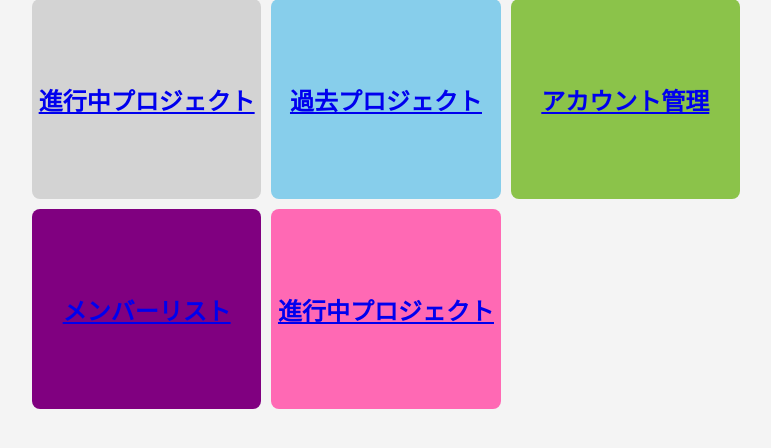
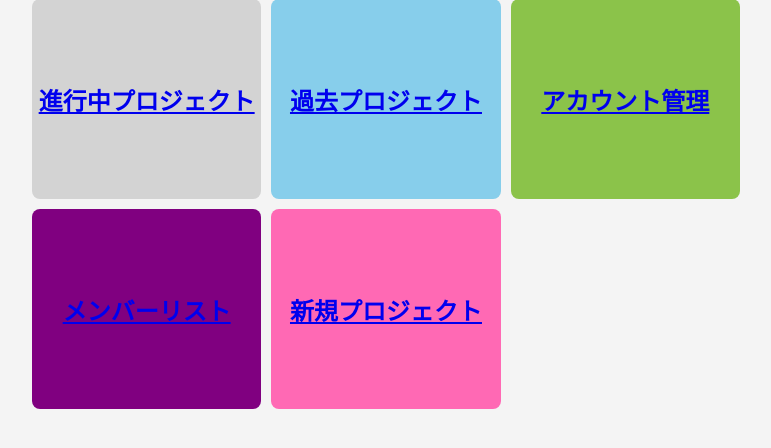
Before and after one commit to gayo3n/canri, a Django app: page / in a window 1280 px wide. Shown: the part 73-521 px from the top of the page, without its empty margins (274-1045 px from the left). Run offline with Django 5.2, Linux system fonts and the light colour scheme.

Commit message:
Please enter the commit message for your changes. Lines starting with '#' will be ignored, and an empty message aborts the commit.
On branch front
Your branch is up to date with 'origin/front'.

Changes to be committed:
	modified:   canri_app/templates/index.html

```diff
--- a/canri_app/templates/index.html
+++ b/canri_app/templates/index.html
@@ -10,6 +10,6 @@
     <div class="box box2"><a href="#">過去プロジェクト</a></div>
     <div class="box box3"><a href="{% url 'management_account' %}">アカウント管理</a></div>
     <div class="box box4"><a href="{% url 'canri_app:memberlist' %}">メンバーリスト</a></div>
-    <div class="box box5"><a href="#">進行中プロジェクト</a></div>
+    <div class="box box5"><a href="#">新規プロジェクト</a></div>
 </div>
 {% endblock %}
```
